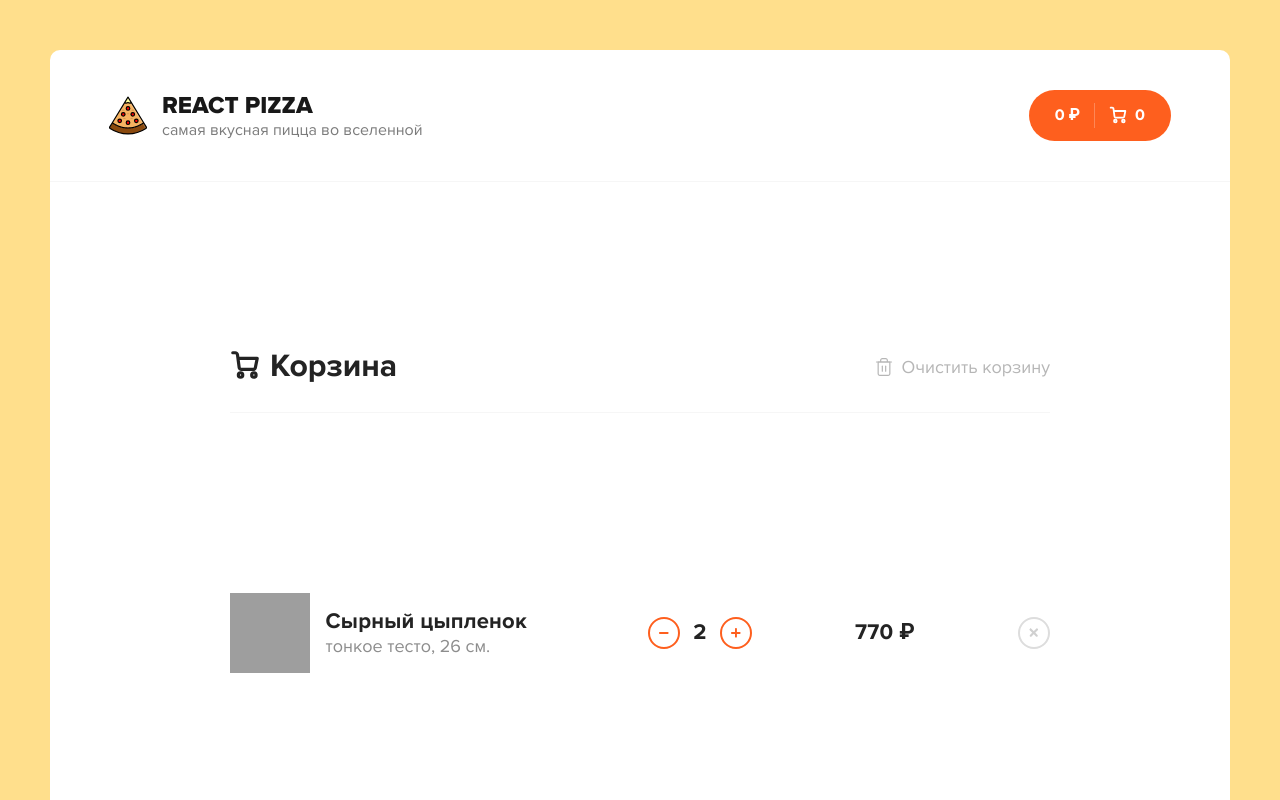
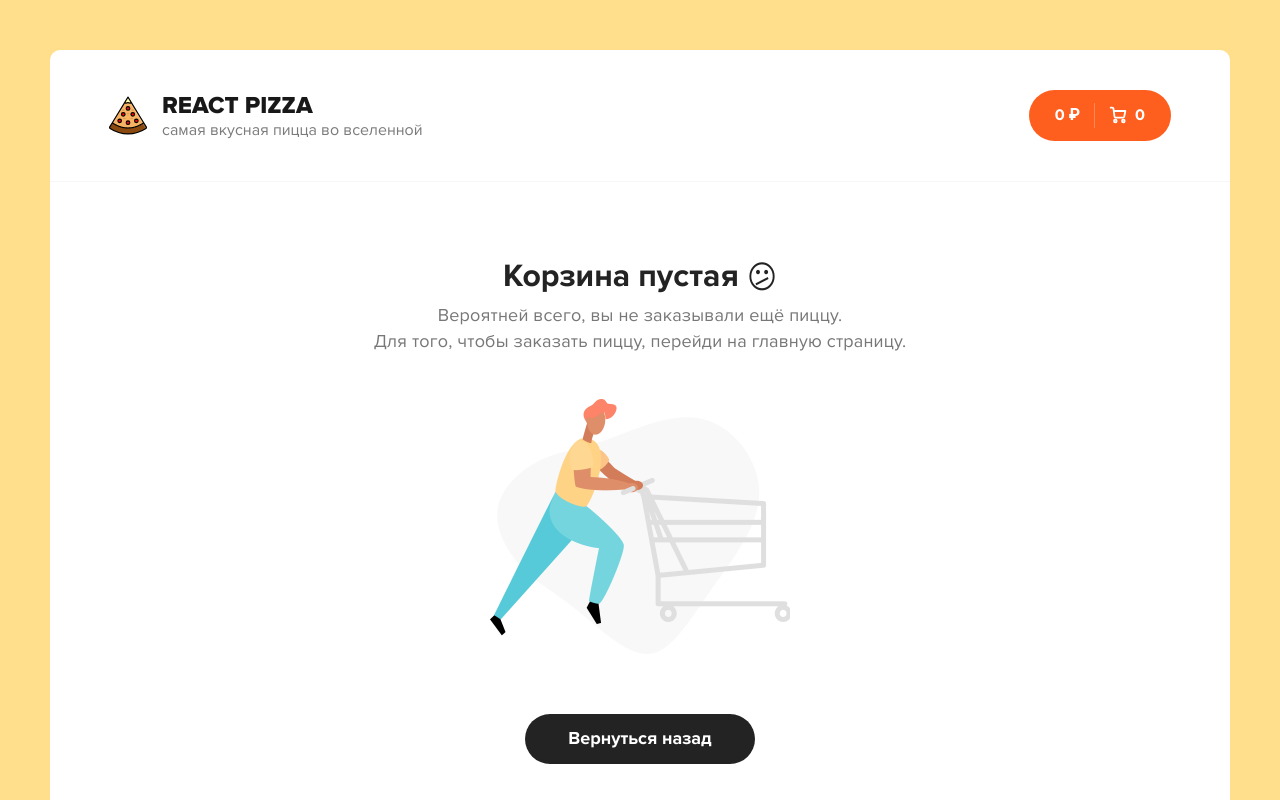
Before and after one commit to B1G1D1L/Pizza, a React (Create React App) app: page /cart in a window 1280 px wide. Shown: the top 800 px of the page. Built offline with nearby package versions, Linux system fonts and the light colour scheme; grey boxes are pictures that could not be loaded.

Commit message:
old update taken p

```diff
--- a/package.json
+++ b/package.json
@@ -18,6 +18,7 @@
     "react-scripts": "4.0.3",
     "redux": "^4.1.1",
     "redux-thunk": "^2.3.0",
+    "typescript": "^4.5.4",
     "web-vitals": "^1.1.2"
   },
   "scripts": {
@@ -27,6 +28,7 @@
     "eject": "react-scripts eject",
     "server": "npx json-server --watch db.json --port=3001"
   },
+  "proxy": "http://localhost:3001/",
   "eslintConfig": {
     "extends": [
       "react-app",
--- a/src/api/api.js
+++ b/src/api/api.js
@@ -1,12 +1,8 @@
 import axios from "axios";
-
-const instance  = axios.create({
-  baseURL: 'http://localhost:3001/'
-});
 
 export const pizzaAPI = {
   getPizza(category, sortBy) {
-    return instance.get(
+    return axios.get(
       `pizzas?${category !== null ? `category=${category}` : ''}&_sort=${sortBy.type}&_order=${sortBy.order}`
     ).then(response => response.data);
   }
--- /dev/null
+++ b/src/components/CartItem.tsx
@@ -0,0 +1,101 @@
+import React from 'react'
+import Button from '../templates/Button'
+
+export const CartItem: React.FC<CartProps> = ({
+  id, name, type, size, totalPrice, totalCount, imageUrl, onRemoveItem
+}) => {
+
+  const onRemove = () => {
+    onRemoveItem(id)
+  }
+
+  return (
+    <div className="cart__item">
+      <div className="cart__item-img">
+        <img
+          className="pizza-block__image"
+          src={imageUrl}
+          alt="Pizza"
+        />
+      </div>
+      <div className="cart__item-info">
+        <h3>{name}</h3>
+        <p>{type} тесто, {size} см.</p>
+      </div>
+      <div className="cart__item-count">
+        <div className="button button--outline button--circle cart__item-count-minus">
+          <svg
+            width="10"
+            height="10"
+            viewBox="0 0 10 10"
+            fill="none"
+            xmlns="http://www.w3.org/2000/svg">
+            <path
+              d="M5.92001 3.84V5.76V8.64C5.92001 9.17016 5.49017 9.6 4.96001 9.6C4.42985 9.6 4.00001 9.17016 4.00001 8.64L4 5.76L4.00001 3.84V0.96C4.00001 0.42984 4.42985 0 4.96001 0C5.49017 0 5.92001 0.42984 5.92001 0.96V3.84Z"
+              fill="#EB5A1E"
+            />
+            <path
+              d="M5.75998 5.92001L3.83998 5.92001L0.959977 5.92001C0.429817 5.92001 -2.29533e-05 5.49017 -2.29301e-05 4.96001C-2.2907e-05 4.42985 0.429817 4.00001 0.959977 4.00001L3.83998 4L5.75998 4.00001L8.63998 4.00001C9.17014 4.00001 9.59998 4.42985 9.59998 4.96001C9.59998 5.49017 9.17014 5.92001 8.63998 5.92001L5.75998 5.92001Z"
+              fill="#EB5A1E"
+            />
+          </svg>
+        </div>
+        <b>{totalCount}</b>
+        <div className="button button--outline button--circle cart__item-count-plus">
+          <svg
+            width="10"
+            height="10"
+            viewBox="0 0 10 10"
+            fill="none"
+            xmlns="http://www.w3.org/2000/svg">
+            <path
+              d="M5.92001 3.84V5.76V8.64C5.92001 9.17016 5.49017 9.6 4.96001 9.6C4.42985 9.6 4.00001 9.17016 4.00001 8.64L4 5.76L4.00001 3.84V0.96C4.00001 0.42984 4.42985 0 4.96001 0C5.49017 0 5.92001 0.42984 5.92001 0.96V3.84Z"
+              fill="#EB5A1E"
+            />
+            <path
+              d="M5.75998 5.92001L3.83998 5.92001L0.959977 5.92001C0.429817 5.92001 -2.29533e-05 5.49017 -2.29301e-05 4.96001C-2.2907e-05 4.42985 0.429817 4.00001 0.959977 4.00001L3.83998 4L5.75998 4.00001L8.63998 4.00001C9.17014 4.00001 9.59998 4.42985 9.59998 4.96001C9.59998 5.49017 9.17014 5.92001 8.63998 5.92001L5.75998 5.92001Z"
+              fill="#EB5A1E"
+            />
+          </svg>
+        </div>
+      </div>
+      <div className="cart__item-price">
+        <b>{totalPrice}</b>
+      </div>
+      <div className="cart__item-remove">
+        <Button
+          className='button--circle'
+          outline
+          onClick={onRemove}
+        >
+          <svg
+            width="10"
+            height="10"
+            viewBox="0 0 10 10"
+            fill="none"
+            xmlns="http://www.w3.org/2000/svg">
+            <path
+              d="M5.92001 3.84V5.76V8.64C5.92001 9.17016 5.49017 9.6 4.96001 9.6C4.42985 9.6 4.00001 9.17016 4.00001 8.64L4 5.76L4.00001 3.84V0.96C4.00001 0.42984 4.42985 0 4.96001 0C5.49017 0 5.92001 0.42984 5.92001 0.96V3.84Z"
+              fill="#EB5A1E"
+            />
+            <path
+              d="M5.75998 5.92001L3.83998 5.92001L0.959977 5.92001C0.429817 5.92001 -2.29533e-05 5.49017 -2.29301e-05 4.96001C-2.2907e-05 4.42985 0.429817 4.00001 0.959977 4.00001L3.83998 4L5.75998 4.00001L8.63998 4.00001C9.17014 4.00001 9.59998 4.42985 9.59998 4.96001C9.59998 5.49017 9.17014 5.92001 8.63998 5.92001L5.75998 5.92001Z"
+              fill="#EB5A1E"
+            />
+          </svg>
+        </Button>
+      </div>
+    </div>
+  )
+}
+
+type CartProps = {
+  id: number,
+  name: string,
+  type: string,
+  size: number,
+  totalPrice: number,
+  totalCount: number,
+  imageUrl: string,
+  onRemoveItem: (id: number) => void
+}
--- a/src/components/Header.jsx
+++ b/src/components/Header.jsx
@@ -13,10 +13,10 @@ export const Header = (props) => {
       <div className="container">
         <div className="header__logo">
           <img width="38" src={logoSvg} alt="Pizza logo" />
-          <div>
+          <Link to='/'>
             <h1>React Pizza</h1>
             <p>самая вкусная пицца во вселенной</p>
-          </div>
+          </Link>
         </div>
         <div className="header__cart">
           <Link to="/cart">
--- a/src/pages/Card.jsx
+++ b/src/pages/Card.jsx
@@ -1,9 +1,37 @@
 import React from 'react';
+import { useDispatch, useSelector } from 'react-redux';
+import { clearCart, removeCartItem } from '../redux/reducers/cart';
+import { Link } from "react-router-dom";
+
+import { CartItem } from '../components/CartItem';
+import cartEmptyImg  from './../assets/img/empty-cart.png';
+
 
 function Cart() {
+  const { items, totalPrice, totalCount } = useSelector(({ cart }) => cart)
+  const dispatch = useDispatch();
+
+  const addedPizza = Object.keys(items).map(key => {
+    return items[key].items[0]
+  });
+
+  const onClearCart = () => {
+    if (window.confirm('Вы действительно хотите очистить корзину?')) {
+      dispatch(clearCart())
+    }
+  }
+
+  const onRemoveCartItem = (id) => {
+    if(window.confirm("Вы действительно хотите удалить?")) {
+      dispatch(removeCartItem(id))
+    }
+  }
+
   return (
     <div className="content">
       <div className="container container--cart">
+        {totalCount
+          ?
           <div className="cart">
 
             <div className="cart__top">
@@ -75,94 +103,35 @@ function Cart() {
                   />
                 </svg>
 
-              <span>Очистить корзину</span>
+                <span onClick={onClearCart}>Очистить корзину</span>
               </div>
             </div>
 
             <div className="content__items">
-            <div className="cart__item">
-              <div className="cart__item-img">
-                <img
-                  className="pizza-block__image"
-                  src="https://dodopizza-a.akamaihd.net/static/Img/Products/Pizza/ru-RU/b750f576-4a83-48e6-a283-5a8efb68c35d.jpg"
-                  alt="Pizza"
+              {addedPizza.map(item => (
+                <CartItem
+                  key={item.id}
+                  id={item.id}
+                  name={item.name}
+                  type={item.typy}
+                  size={item.size}
+                  imageUrl={item.imageUrl}
+                  onRemoveItem={onRemoveCartItem}
+                  totalPrice={items[item.id].totalPrice}
+                  totalCount={items[item.id].items.length}
                 />
-              </div>
-              <div className="cart__item-info">
-                <h3>Сырный цыпленок</h3>
-                <p>тонкое тесто, 26 см.</p>
-              </div>
-              <div className="cart__item-count">
-                <div className="button button--outline button--circle cart__item-count-minus">
-                  <svg
-                    width="10"
-                    height="10"
-                    viewBox="0 0 10 10"
-                    fill="none"
-                    xmlns="http://www.w3.org/2000/svg">
-                    <path
-                      d="M5.92001 3.84V5.76V8.64C5.92001 9.17016 5.49017 9.6 4.96001 9.6C4.42985 9.6 4.00001 9.17016 4.00001 8.64L4 5.76L4.00001 3.84V0.96C4.00001 0.42984 4.42985 0 4.96001 0C5.49017 0 5.92001 0.42984 5.92001 0.96V3.84Z"
-                      fill="#EB5A1E"
-                    />
-                    <path
-                      d="M5.75998 5.92001L3.83998 5.92001L0.959977 5.92001C0.429817 5.92001 -2.29533e-05 5.49017 -2.29301e-05 4.96001C-2.2907e-05 4.42985 0.429817 4.00001 0.959977 4.00001L3.83998 4L5.75998 4.00001L8.63998 4.00001C9.17014 4.00001 9.59998 4.42985 9.59998 4.96001C9.59998 5.49017 9.17014 5.92001 8.63998 5.92001L5.75998 5.92001Z"
-                      fill="#EB5A1E"
-                    />
-                  </svg>
-                </div>
-                <b>2</b>
-                <div className="button button--outline button--circle cart__item-count-plus">
-                  <svg
-                    width="10"
-                    height="10"
-                    viewBox="0 0 10 10"
-                    fill="none"
-                    xmlns="http://www.w3.org/2000/svg">
-                    <path
-                      d="M5.92001 3.84V5.76V8.64C5.92001 9.17016 5.49017 9.6 4.96001 9.6C4.42985 9.6 4.00001 9.17016 4.00001 8.64L4 5.76L4.00001 3.84V0.96C4.00001 0.42984 4.42985 0 4.96001 0C5.49017 0 5.92001 0.42984 5.92001 0.96V3.84Z"
-                      fill="#EB5A1E"
-                    />
-                    <path
-                      d="M5.75998 5.92001L3.83998 5.92001L0.959977 5.92001C0.429817 5.92001 -2.29533e-05 5.49017 -2.29301e-05 4.96001C-2.2907e-05 4.42985 0.429817 4.00001 0.959977 4.00001L3.83998 4L5.75998 4.00001L8.63998 4.00001C9.17014 4.00001 9.59998 4.42985 9.59998 4.96001C9.59998 5.49017 9.17014 5.92001 8.63998 5.92001L5.75998 5.92001Z"
-                      fill="#EB5A1E"
-                    />
-                  </svg>
-                </div>
-              </div>
-              <div className="cart__item-price">
-                <b>770 ₽</b>
-              </div>
-              <div className="cart__item-remove">
-                <div className="button button--outline button--circle">
-                  <svg
-                    width="10"
-                    height="10"
-                    viewBox="0 0 10 10"
-                    fill="none"
-                    xmlns="http://www.w3.org/2000/svg">
-                    <path
-                      d="M5.92001 3.84V5.76V8.64C5.92001 9.17016 5.49017 9.6 4.96001 9.6C4.42985 9.6 4.00001 9.17016 4.00001 8.64L4 5.76L4.00001 3.84V0.96C4.00001 0.42984 4.42985 0 4.96001 0C5.49017 0 5.92001 0.42984 5.92001 0.96V3.84Z"
-                      fill="#EB5A1E"
-                    />
-                    <path
-                      d="M5.75998 5.92001L3.83998 5.92001L0.959977 5.92001C0.429817 5.92001 -2.29533e-05 5.49017 -2.29301e-05 4.96001C-2.2907e-05 4.42985 0.429817 4.00001 0.959977 4.00001L3.83998 4L5.75998 4.00001L8.63998 4.00001C9.17014 4.00001 9.59998 4.42985 9.59998 4.96001C9.59998 5.49017 9.17014 5.92001 8.63998 5.92001L5.75998 5.92001Z"
-                      fill="#EB5A1E"
-                    />
-                  </svg>
-                </div>
-              </div>
-            </div>
+              ))}
             </div>
 
             <div className="cart__bottom">
               <div className="cart__bottom-details">
                 <span>
                   {' '}
-                Всего пицц: <b>3 шт.</b>{' '}
+                  Всего пицц: <b>{totalCount} шт.</b>{' '}
                 </span>
                 <span>
                   {' '}
-                Сумма заказа: <b>900 ₽</b>{' '}
+                  Сумма заказа: <b>{totalPrice} ₽</b>{' '}
                 </span>
               </div>
               <div className="cart__bottom-buttons">
@@ -191,6 +160,22 @@ function Cart() {
             </div>
 
           </div>
+
+          :
+          <div className="cart cart--empty">
+            <h2>Корзина пустая <icon>😕</icon></h2>
+            <p>
+              Вероятней всего, вы не заказывали ещё пиццу.<br />
+              Для того, чтобы заказать пиццу, перейди на главную страницу.
+            </p>
+            <img src={cartEmptyImg} alt="Empty cart" />
+            <Link
+              to='/'
+              className="button button--black">
+                <span>Вернуться назад</span>
+            </Link>
+          </div>
+        }
       </div>
     </div>
   );
--- a/src/pages/Home.jsx
+++ b/src/pages/Home.jsx
@@ -62,7 +62,7 @@ export default function Home() {
             <PizzaBlock
               key={item.id}
               onAddClickPizza={onAddPizza}
-              addedCount={cartItems[item.id] && cartItems[item.id].length}
+              addedCount={cartItems[item.id] && cartItems[item.id].items.length}
               {...item}
              />
           ))
--- /dev/null
+++ b/src/react-app-env.d.ts
@@ -0,0 +1 @@
+/// <reference types="react-scripts" />
--- a/src/redux/reducers/cart.js
+++ b/src/redux/reducers/cart.js
@@ -1,4 +1,6 @@
 const ADD_PIZZA_CART = 'ADD_PIZZA_CART'
+const CLEAR_CART = 'CLEAR_CART'
+const REMOVE_CART_ITEM = 'REMOVE_CART_ITEM'
 
 const initialState = {
   items: {},
@@ -6,20 +8,28 @@ const initialState = {
   totalCount: 0
 }
 
+const getTotalAmount = arr => arr.reduce((sum, obj) => obj.price + sum, 0)
+
 
 export const cartReducer = (state = initialState, action) => {
   switch (action.type) {
     case ADD_PIZZA_CART:{
+
+      const currentPizzaItems = !state.items[action.payload.id]
+        ? [action.payload]
+        : [...state.items[action.payload.id].items, action.payload]
+
       const newPizza = {
         ...state.items,
-        [action.payload.id]: !state.items[action.payload.id]
-          ? [action.payload]
-          : [...state.items[action.payload.id], action.payload]
-      };
+        [action.payload.id]: {
+          items: currentPizzaItems,
+          totalPrice: getTotalAmount(currentPizzaItems)
+        }
+      }
 
-
-      const allPizzas = [].concat.apply([], Object.values(newPizza))
-      const totalPrice = allPizzas.reduce((sum, obj) => obj.price + sum, 0)
+      const items = Object.values(newPizza).map(obj => obj.items)
+      const allPizzas = [].concat.apply([], items)
+      const totalPrice = getTotalAmount(allPizzas)
 
       return {
         ...state,
@@ -27,6 +37,28 @@ export const cartReducer = (state = initialState, action) => {
         totalCount: allPizzas.length,
         totalPrice
       };
+    }
+
+    case CLEAR_CART:
+      return {
+        items: {},
+        totalPrice: 0,
+        totalCount: 0
+      }
+
+    case REMOVE_CART_ITEM: {
+      const newItems = {...state.items}
+      const currentTotalPrice = newItems[action.payload].totalPrice
+      const currentTotalCount = newItems[action.payload].items.length
+
+      delete newItems[action.payload]
+
+      return {
+        ...state,
+        items: newItems,
+        totalPrice: state.totalPrice - currentTotalPrice,
+        totalCount: state.totalCount - currentTotalCount
+      }
     }
 
     default: return state
@@ -37,3 +69,11 @@ export const cartReducer = (state = initialState, action) => {
 export const addPizzaCart = (pizza) => {
   return {type: ADD_PIZZA_CART, payload: pizza}
 }
+
+export const clearCart = () => {
+  return {type: CLEAR_CART}
+}
+
+export const removeCartItem = (id) => {
+  return {type: REMOVE_CART_ITEM, payload: id}
+}
--- a/src/scss/app.scss
+++ b/src/scss/app.scss
@@ -28,7 +28,6 @@ body {
     display: flex;
     flex-wrap: wrap;
     justify-content: space-between;
-    min-height: 55vh;
   }
 
   &__top {
@@ -45,6 +44,7 @@ body {
   &--cart {
     max-width: 820px;
     margin: 90px auto;
+    margin-top: 0;
     .content__title {
       margin: 0;
     }
```
Also changed, not shown: tsconfig.json (added, +26 -0 lines), 1 other file (tests, documents, lock files or other folders). Lines whose indentation alone changed are shown as unchanged.
